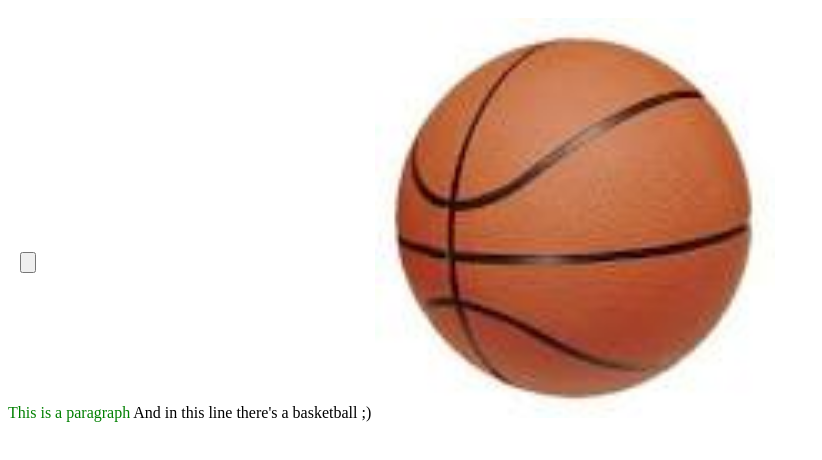
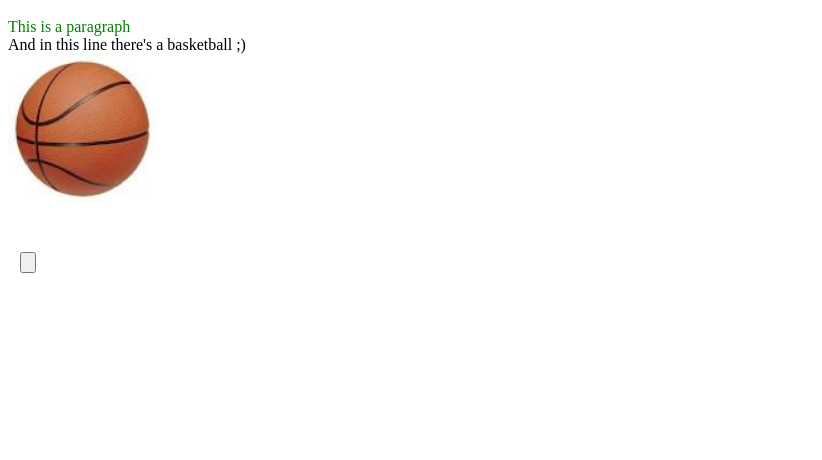
Before and after one commit to raphaell01/raph, a plain HTML site: page index.html in a window 1280 px wide. Shown: the part 48-508 px from the top of the page, without its empty margins (0-822 px from the left). Drawn offline with Linux system fonts and the light colour scheme.

Commit message:
Update index.html

```diff
--- a/index.html
+++ b/index.html
@@ -8,12 +8,9 @@
   <body>
     <h1>This is a heading</h1>
     <p1 style="color:green"> This is a paragraph </p1>
-    <p2> And in this line there's a basketball ;) </p2>
-    <img src="palla222.jpg" alt="ball picture :)" width= "400" height="400" />
+    <div> And in this line there's a basketball ;) </div>
+    <img src="palla222.jpg" alt="ball picture :)" width= "150" height="150" />
     <input type= "button" id="button1" style="position: absolute; left: 20px; top: 300px"/>
-
-
-
 
 
   </body>
```
